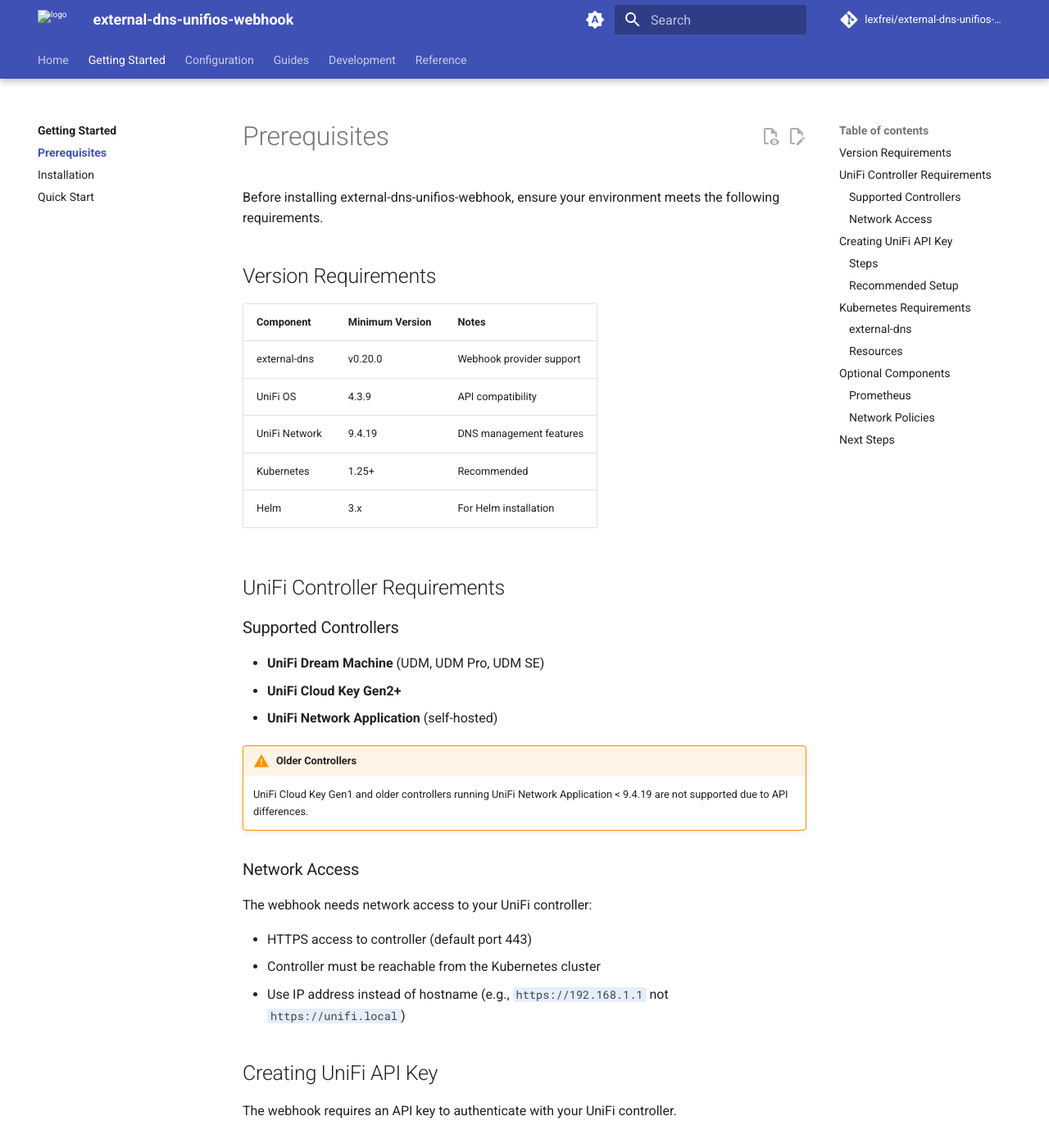
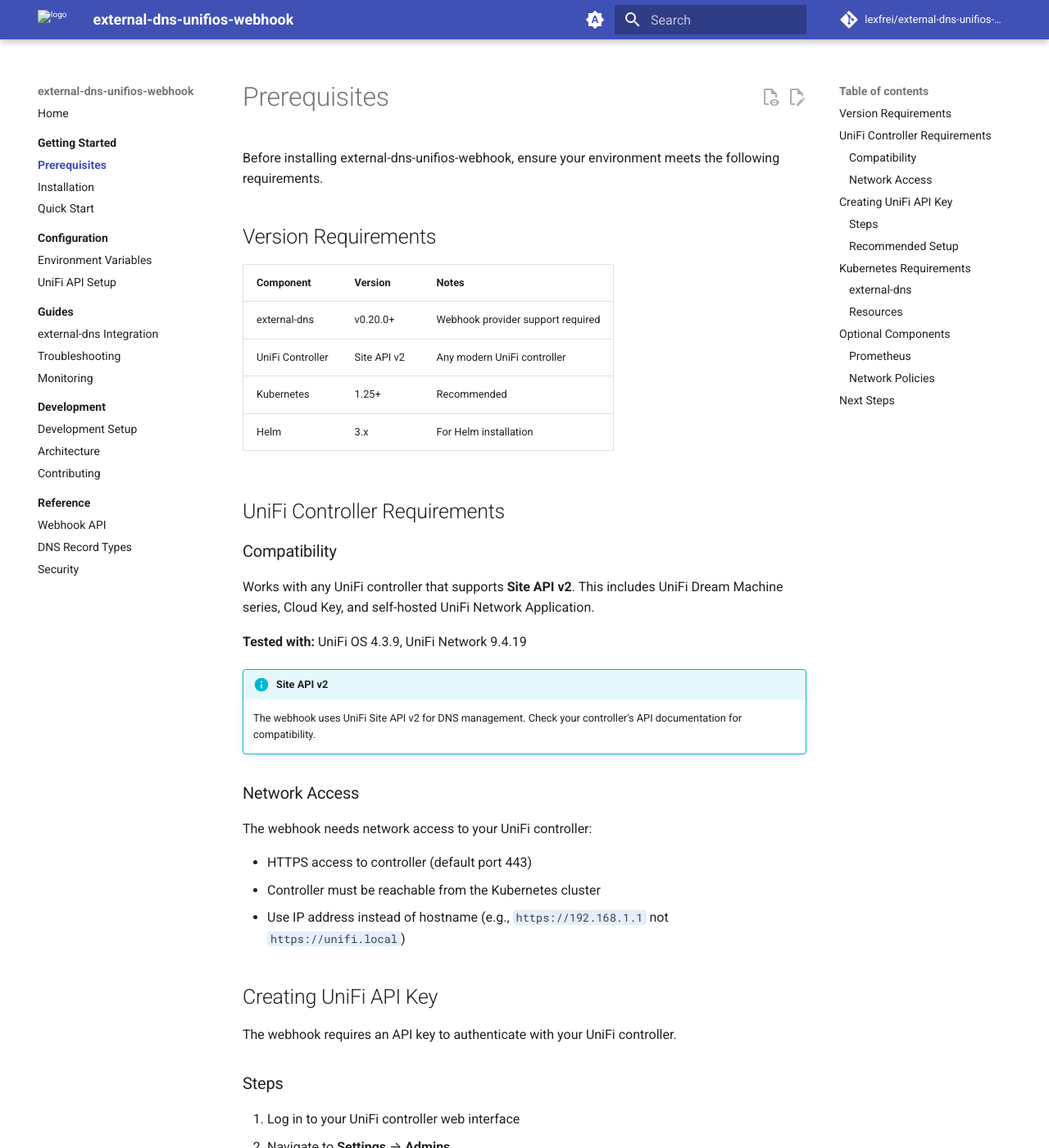
Before and after one commit to lexfrei/external-dns-unifios-webhook, an MkDocs documentation site: the page built from docs/getting-started/prerequisites.md, in a window 1280 px wide and 1400 px high. Shown: the whole window at 82% size. Built offline with MkDocs 1.6.1 and Material for MkDocs 9.7.7, drawn with Linux system fonts in a browser that asks for light colours; comment, search, counter and statistics services are not loaded; the version menu is left out.

Commit message:
docs: fix navigation and requirements accuracy (#28)
* docs: clarify UniFi controller compatibility

Replace specific version requirements with Site API v2 compatibility
note. Versions listed were only tested, not minimum requirements.

Co-Authored-By: Claude <noreply@anthropic.com>
Signed-off-by: Aleksei Sviridkin <f@lex.la>

* docs: fix navigation and requirements accuracy

- Remove navigation.tabs to show full sidebar navigation
- Add mike version alias config
- Replace specific UniFi versions with Site API v2 compatibility
- Mark tested versions separately from requirements

Co-Authored-By: Claude <noreply@anthropic.com>
Signed-off-by: Aleksei Sviridkin <f@lex.la>

---------

Signed-off-by: Aleksei Sviridkin <f@lex.la>
Co-authored-by: Claude <noreply@anthropic.com>

```diff
--- a/docs/getting-started/prerequisites.md
+++ b/docs/getting-started/prerequisites.md
@@ -4,24 +4,23 @@ Before installing external-dns-unifios-webhook, ensure your environment meets th
 
 ## Version Requirements
 
-| Component | Minimum Version | Notes |
-|-----------|-----------------|-------|
-| external-dns | v0.20.0 | Webhook provider support |
-| UniFi OS | 4.3.9 | API compatibility |
-| UniFi Network | 9.4.19 | DNS management features |
+| Component | Version | Notes |
+|-----------|---------|-------|
+| external-dns | v0.20.0+ | Webhook provider support required |
+| UniFi Controller | Site API v2 | Any modern UniFi controller |
 | Kubernetes | 1.25+ | Recommended |
 | Helm | 3.x | For Helm installation |
 
 ## UniFi Controller Requirements
 
-### Supported Controllers
+### Compatibility
 
-- **UniFi Dream Machine** (UDM, UDM Pro, UDM SE)
-- **UniFi Cloud Key Gen2+**
-- **UniFi Network Application** (self-hosted)
+Works with any UniFi controller that supports **Site API v2**. This includes UniFi Dream Machine series, Cloud Key, and self-hosted UniFi Network Application.
 
-!!! warning "Older Controllers"
-    UniFi Cloud Key Gen1 and older controllers running UniFi Network Application < 9.4.19 are not supported due to API differences.
+**Tested with:** UniFi OS 4.3.9, UniFi Network 9.4.19
+
+!!! info "Site API v2"
+    The webhook uses UniFi Site API v2 for DNS management. Check your controller's API documentation for compatibility.
 
 ### Network Access
 
--- a/mkdocs.yml
+++ b/mkdocs.yml
@@ -21,14 +21,12 @@ theme:
     - content.code.annotate
     - content.code.copy
     - content.tabs.link
-    - navigation.expand
     - navigation.footer
     - navigation.indexes
     - navigation.instant
     - navigation.instant.progress
     - navigation.sections
-    - navigation.tabs
-    - navigation.tabs.sticky
+    - navigation.expand
     - navigation.top
     - navigation.tracking
     - search.highlight
@@ -63,6 +61,7 @@ extra:
   version:
     provider: mike
     default: latest
+    alias: true
 
 extra_css:
   - stylesheets/extra.css
```
Also changed, not shown: docs/index.md (+8 -9 lines).
